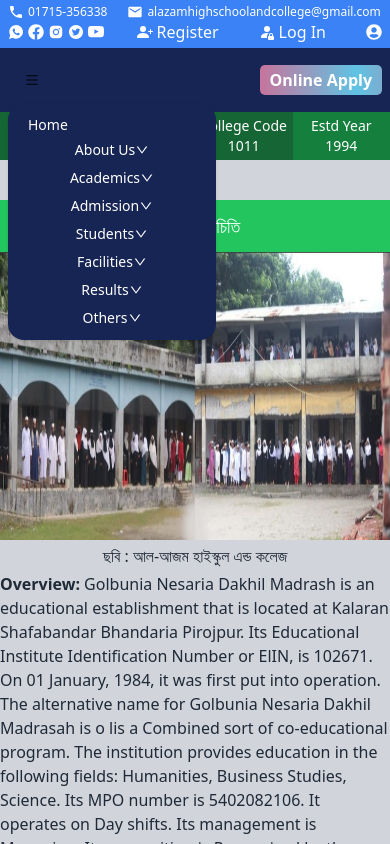
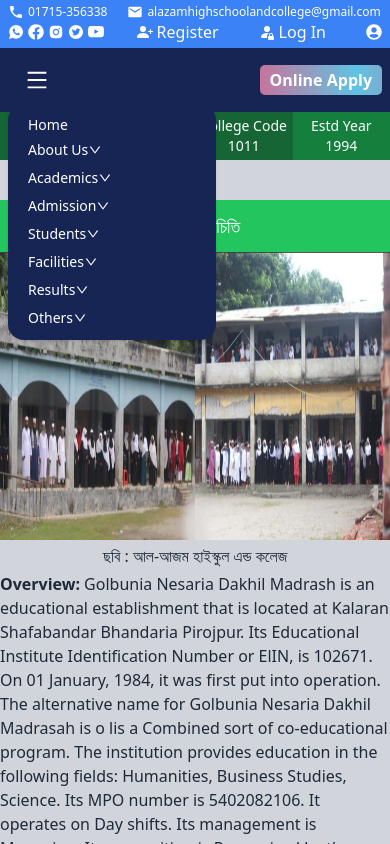
Before and after one commit to aminulislam2002/al-azam-school-college-client, a React (Vite) app: page / in a window 390 px wide. Both pictures are taken after a click on the label 32 px from the left and 80 px from the top of the page. Shown: the top 844 px of the page. Built offline with nearby package versions, Linux system fonts and the light colour scheme.

Commit message:
update nav icon

```diff
--- a/src/Pages/Shared/NavBar/NavBar.jsx
+++ b/src/Pages/Shared/NavBar/NavBar.jsx
@@ -135,7 +135,7 @@ const NavBar = () => {
           }
         }}
       >
-        <div className="flex justify-center items-center">
+        <div className="flex justify-start items-center">
           <p>About Us</p>
           <span className={`${isAboutDropdownOpen ? "rotate-180" : "rotate-0"}`}>
             <AiOutlineDown />
@@ -180,7 +180,7 @@ const NavBar = () => {
           }
         }}
       >
-        <div className="flex justify-center items-center">
+        <div className="flex justify-start items-center">
           <p>Academics</p>
           <span className={`${isAcademicsDropdownOpen ? "rotate-180" : "rotate-0"}`}>
             <AiOutlineDown />
@@ -231,7 +231,7 @@ const NavBar = () => {
           }
         }}
       >
-        <div className="flex justify-center items-center">
+        <div className="flex justify-start items-center">
           <p>Admission</p>
           <span className={`${isAdmissionDropdownOpen ? "rotate-180" : "rotate-0"}`}>
             <AiOutlineDown />
@@ -282,7 +282,7 @@ const NavBar = () => {
           }
         }}
       >
-        <div className="flex justify-center items-center">
+        <div className="flex justify-start items-center">
           <p>Students</p>
           <span className={`${isStudentsDropdownOpen ? "rotate-180" : "rotate-0"}`}>
             <AiOutlineDown />
@@ -333,7 +333,7 @@ const NavBar = () => {
           }
         }}
       >
-        <div className="flex justify-center items-center">
+        <div className="flex justify-start items-center">
           <p>Facilities</p>
           <span className={`${isFacilitiesDropdownOpen ? "rotate-180" : "rotate-0"}`}>
             <AiOutlineDown />
@@ -384,7 +384,7 @@ const NavBar = () => {
           }
         }}
       >
-        <div className="flex justify-center items-center">
+        <div className="flex justify-start items-center">
           <p>Results</p>
           <span className={`${isResultsDropdownOpen ? "rotate-180" : "rotate-0"}`}>
             <AiOutlineDown />
@@ -435,7 +435,7 @@ const NavBar = () => {
           }
         }}
       >
-        <div className="flex justify-center items-center">
+        <div className="flex justify-start items-center">
           <p>Others</p>
           <span className={`${isOthersDropdownOpen ? "rotate-180" : "rotate-0"}`}>
             <AiOutlineDown />
@@ -480,7 +480,7 @@ const NavBar = () => {
       <div className="navbar-start flex lg:w-2/12">
         <div className="dropdown">
           <label tabIndex={0} className="btn btn-ghost lg:hidden">
-            <AiOutlineMenu className="text-black"></AiOutlineMenu>
+            <AiOutlineMenu className="text-white h-6 w-6"></AiOutlineMenu>
           </label>
           <ul tabIndex={0} className="menu-sm dropdown-content mt-0 z-[1] p-2 shadow bg-blue-950 rounded-box w-52">
             {navOptions}
```
